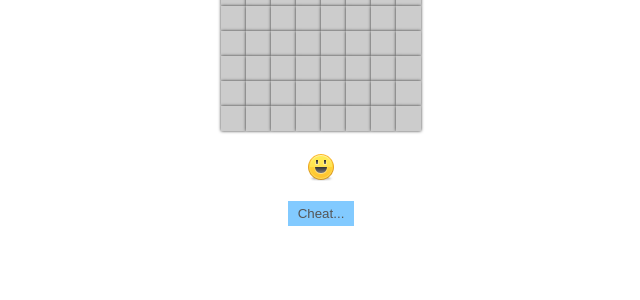
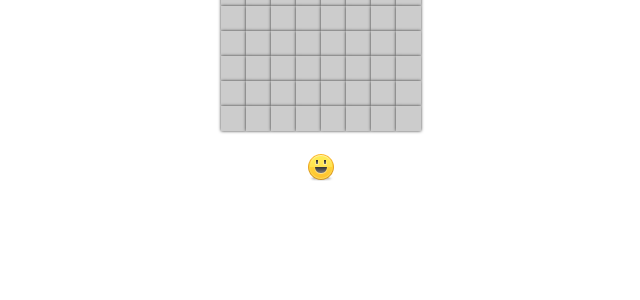
Before and after one commit to ShulliDrake/minesweeper, a Django app: page / in a window 1280 px wide. Shown: the part 179-479 px from the top of the page, without its empty margins (319-959 px from the left). Run offline with Django 3.2, Linux system fonts and the light colour scheme; some libraries are stand-ins or nearby versions.

Commit message:
remove cheat functionality

```diff
--- a/sweeper/static/js/ms.js
+++ b/sweeper/static/js/ms.js
@@ -17,8 +17,7 @@ MS.models.MineSweeperModel = Backbone.Model.extend({
 	rows: 8,
 	numOfBombs: 10,
 	bombLocations: [],
-	grid: [],
-	cheated: 0
+	grid: []
     },
 
     initialize: function() {
@@ -49,8 +48,6 @@ MS.models.MineSweeperModel = Backbone.Model.extend({
 	    }
 	}
 	this.set("grid", grid);
-	//reset cheated counts
-	this.set("cheated", 0);
     },
 
     startNewGame: function() {
@@ -60,11 +57,6 @@ MS.models.MineSweeperModel = Backbone.Model.extend({
     resize: function(newSize) {
 	this.set("rows", newSize);
 	this.setGrid();
-    },
-
-    incrementCheated: function() {
-	var cheated = this.get("cheated") + 1;
-	this.set("cheated", cheated);
     }
 
 });
@@ -97,8 +89,7 @@ MS.views.MainView = Backbone.View.extend({
 MS.views.MineSweeperView = Backbone.View.extend({
     events: {
 	"click span": "tileClicked",
-	"click .validate": "validate",
-	"click .cheat": "revealBomb",
+	"click .validate": "validate"
     },
 
     template: _.template("<span class=\"l<%= location %> unchecked\" data-loc=\"<%= location %>\">&nbsp </span>"),
@@ -242,30 +233,6 @@ MS.views.MineSweeperView = Backbone.View.extend({
 	} else {
 	    this.showBombs();
 	}
-    },
-
-    revealBomb: function() {
-	//cheat button clicked, show one bomb
-	var grid = this.model.get("grid");
-	var uncheckedTiles = this.$(".unchecked");
-	var cheatedCount = this.model.get("cheated");
-
-	if (cheatedCount >= this.model.get("numOfBombs")) {
-	    alert("You can't cheat anymore!");
-	    return false;
-	}
-
-	var randomLocation, isBomb, found;
-	while (!found) {
-	    randomLocation = Math.ceil(Math.random() * uncheckedTiles.length);
-	    isBomb = $(uncheckedTiles[randomLocation]).data("loc");
-	    if (grid[isBomb] === 1) {
-		//show bomb and mark as checked
-		$(uncheckedTiles[randomLocation]).removeClass("unchecked").addClass("bomb");
-		found = true;
-	    }
-	}
-	this.model.incrementCheated();
     }
 
 });
--- a/sweeper/templates/sweeper.html
+++ b/sweeper/templates/sweeper.html
@@ -13,7 +13,6 @@
       <input class="resize" type="button" value="10 x 10" data-size="10" />
       <div class="grid"></div>
       <input class="validate" type="button" title="Validate" />
-      <input class="cheat" type="button" value="Cheat..." />
     </section>
   </div>
 
```
